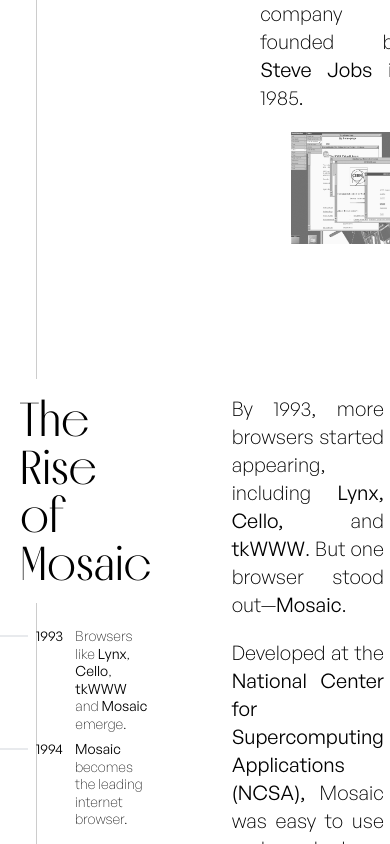
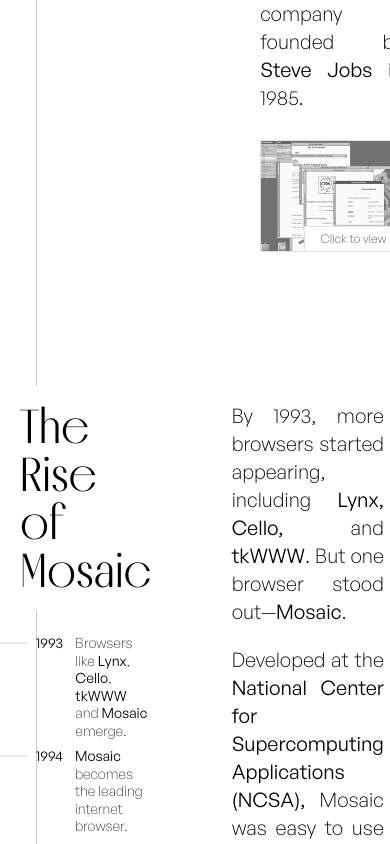
Before and after one commit to sanjana-mukherjee/netscape-navigator, a React (Vite) app: page / in a window 390 px wide. Shown: the part 1900-2744 px from the top of the page. Built offline with nearby package versions, Linux system fonts and the light colour scheme.

Commit message:
add responsiveness

```diff
--- a/src/components/Image.tsx
+++ b/src/components/Image.tsx
@@ -43,24 +43,24 @@
       <InteractiveBackground>
         <div className="h-full flex items-center justify-center">
           <div
-            className="max-w-4xl bg-gray-50/80 py-5 px-35 flex flex-col items-center justify-center gap-10 relative"
+            className="w-11/12 max-w-4xl bg-gray-50/80 py-5 px-5 sm:px-10 md:px-25 lg:px-35 flex flex-col items-center justify-center gap-2 md:gap-10 relative"
             onClick={(e) => e.stopPropagation()} // Prevent closing when clicking inside the modal
           >
-            <img src={src} alt={alt} />
-            <p
-              id="popup-image-title"
-              className="font-melodrama font-normal text-3xl uppercase text-center"
-            >
-              {alt}
-            </p>
             <button
               ref={closeButtonRef}
-              className="absolute top-0 right-0 p-3 text-gray-800 hover:cursor-pointer hover:bg-gray-200 border-gray-300 focus:border-2 focus:outline-0"
+              className="md:absolute md:top-0 md:right-0 p-3 text-gray-800 hover:cursor-pointer hover:bg-gray-200 focus-border-gray-300 border-transparent border-2 focus:outline-0"
               onClick={onClose} // Close modal on X button click
               aria-label="Close"
             >
               <X size={24} strokeWidth={1} absoluteStrokeWidth={true} />
             </button>
+            <img src={src} alt={alt} />
+            <p
+              id="popup-image-title"
+              className="font-melodrama font-normal text-xl md:text-3xl uppercase text-center"
+            >
+              {alt}
+            </p>
           </div>
         </div>
       </InteractiveBackground>
@@ -73,12 +73,15 @@
   const [isModalOpen, setIsModalOpen] = useState(false);
 
   return (
-    <div className="text-right">
+    <div className="text-right relative pt-2">
       <button
-        className="bg-gray-50 size-28 opacity-65 hover:cursor-pointer hover:opacity-85 focus:outline-2 outline-gray-500 outline-offset-4"
+        className="bg-gray-50 relative h-28 w-full opacity-65 sm:size-28 hover:cursor-pointer hover:opacity-95 focus:outline-2 outline-gray-500 outline-offset-4 border border-gray-300"
         onClick={() => setIsModalOpen(true)}
         aria-label={`Open image modal for ${alt}`}
       >
+        <p className="text-xs z-10 absolute bottom-0 right-0 sm:left-0 py-1 px-4 bg-white border-t border-l sm:border-l-0 border-gray-300">
+          Click to view
+        </p>
         <img
           src={src}
           alt={alt}
```
